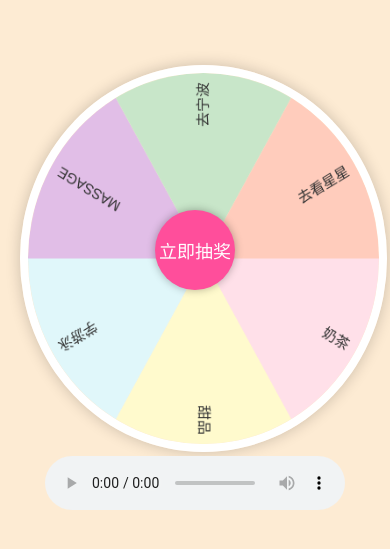
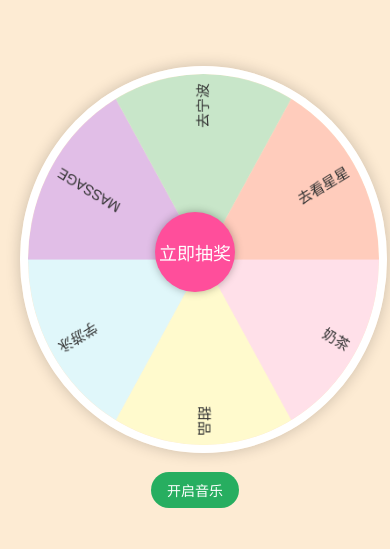
Before and after one commit to mengxibai/lottery, a plain HTML site: page index.html in a window 390 px wide. Shown: the part 135-684 px from the top of the page. Drawn offline with Linux system fonts and the light colour scheme.

Commit message:
Update index.html

```diff
--- a/index.html
+++ b/index.html
@@ -20,16 +20,15 @@
       position: relative;
       width: 90vw;
       max-width: 400px;
-      aspect-ratio: 1/1;
+      aspect-ratio: 1 / 1; /* 确保是正方形 */
     }
-    #wheel {
+    canvas {
       width: 100%;
       height: 100%;
       border-radius: 50%;
       border: 8px solid #fff;
       box-shadow: 0 0 15px rgba(0,0,0,0.2);
       transform: rotate(0deg);
-      transition: transform 4s ease-out;
     }
     .pointer {
       position: absolute;
@@ -49,12 +48,24 @@
       cursor: pointer;
       z-index: 10;
       box-shadow: 0 0 8px rgba(0,0,0,0.3);
+      user-select: none;
     }
     #result {
       margin-top: 20px;
       font-size: 20px;
       color: #d35400;
       font-weight: bold;
+    }
+    /* 音乐按钮 */
+    #musicBtn {
+      margin-top: 15px;
+      padding: 8px 16px;
+      background: #27ae60;
+      color: #fff;
+      border: none;
+      border-radius: 20px;
+      cursor: pointer;
+      font-size: 14px;
     }
   </style>
 </head>
@@ -65,17 +76,12 @@
   </div>
   <div id="result"></div>
 
-   <!-- 背景音乐 -->
- <audio id="bgm" src="In_your_eyes.mp3" autoplay loop controls></audio>
-  <!-- 说明：
-    src="music.mp3"  -> 换成你自己的 mp3 文件路径
-    autoplay -> 页面打开时自动播放
-    loop -> 循环播放
-    controls -> 显示播放器按钮（如果不想让用户看到可以删除）
-  -->
+  <!-- 背景音乐 -->
+  <audio id="bgm" src="In_your_eyes.mp3" loop></audio>
+  <button id="musicBtn" onclick="toggleMusic()">开启音乐</button>
 
   <script>
-    // 奖品和对应概率（数值越大概率越高）
+    // 奖品和对应概率
     const prizes = [
       { name: "奶茶", weight: 50 },
       { name: "甜品", weight: 25 },
@@ -88,7 +94,7 @@
 
     let canvas = document.getElementById("wheel");
     let ctx = canvas.getContext("2d");
-    let size = canvas.width = canvas.height = 400;
+    let size = canvas.width = canvas.height = 400; // 固定画布大小
     let arc = 2 * Math.PI / prizes.length;
     let spinning = false;
 
@@ -124,15 +130,15 @@
         }
         random -= prizes[i].weight;
       }
-      return prizes.length - 1; // fallback
+      return prizes.length - 1;
     }
 
     function spin() {
       if (spinning) return;
       spinning = true;
 
-      let prizeIndex = weightedRandom(); // 按概率选中奖品
-      let spins = Math.floor(Math.random() * 3) + 4; // 转几圈
+      let prizeIndex = weightedRandom();
+      let spins = Math.floor(Math.random() * 3) + 4;
       let finalAngle = 360 * spins - (prizeIndex * (360 / prizes.length) + 360/(2*prizes.length));
 
       canvas.style.transition = "transform 4s ease-out";
@@ -142,11 +148,23 @@
         document.getElementById("result").innerText = "抽中：" + prizes[prizeIndex].name;
         spinning = false;
 
-        // 重置角度到对应奖品
+        // 重置角度
         canvas.style.transition = "none";
         canvas.style.transform = `rotate(${-prizeIndex * (360/prizes.length)}deg)`;
       }, 4200);
     }
+
+    // 音乐控制
+    function toggleMusic() {
+      const bgm = document.getElementById("bgm");
+      if (bgm.paused) {
+        bgm.play();
+        document.getElementById("musicBtn").innerText = "关闭音乐";
+      } else {
+        bgm.pause();
+        document.getElementById("musicBtn").innerText = "开启音乐";
+      }
+    }
   </script>
 </body>
 </html>
```
